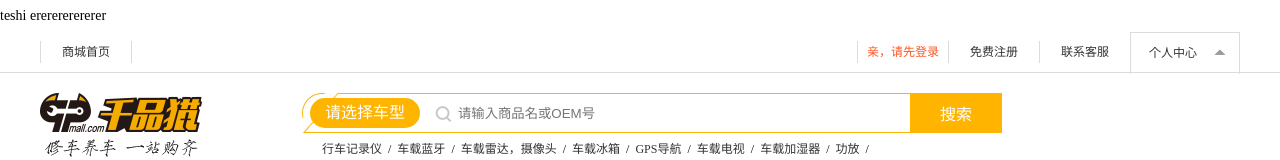
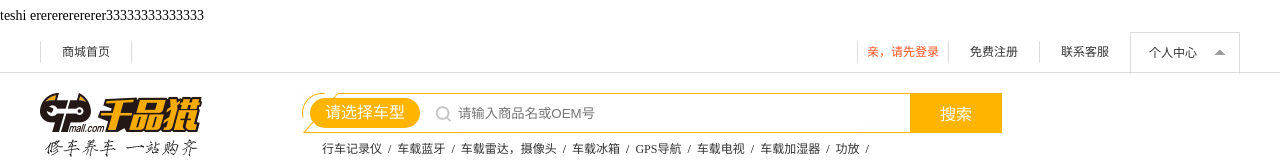
Before and after one commit to SuiXiangjun/qpmall, a React app: page index.html in a window 1280 px wide. Shown: the top 160 px of the page. Built offline with nearby package versions, Linux system fonts and the light colour scheme; files whose address does not match are found by name.

Commit message:
这里是第三次测试了 啦啦啦啦啦

```diff
--- a/index.html
+++ b/index.html
@@ -7,7 +7,7 @@
 		<link rel="stylesheet" type="text/css" href="css/qpmall.css"/>
 	</head>
 	<body>
-		<div>teshi ererererererer</div>
+		<div>teshi ererererererer33333333333333</div>
 		<div id="qpcontion"></div>
 	</body>
 	<script type="text/javascript" src="js/jquery-1.11.1.min.js"></script>
```
